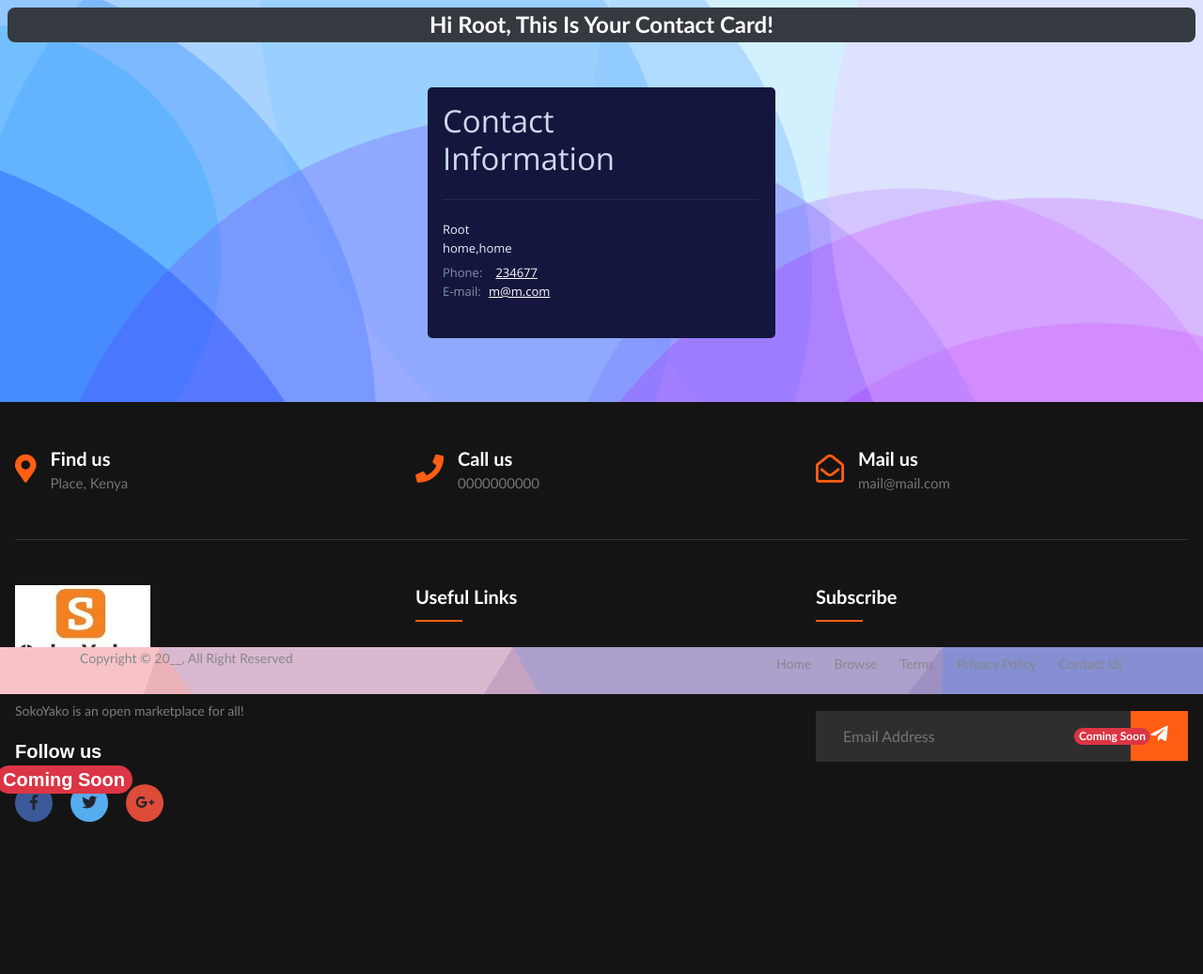
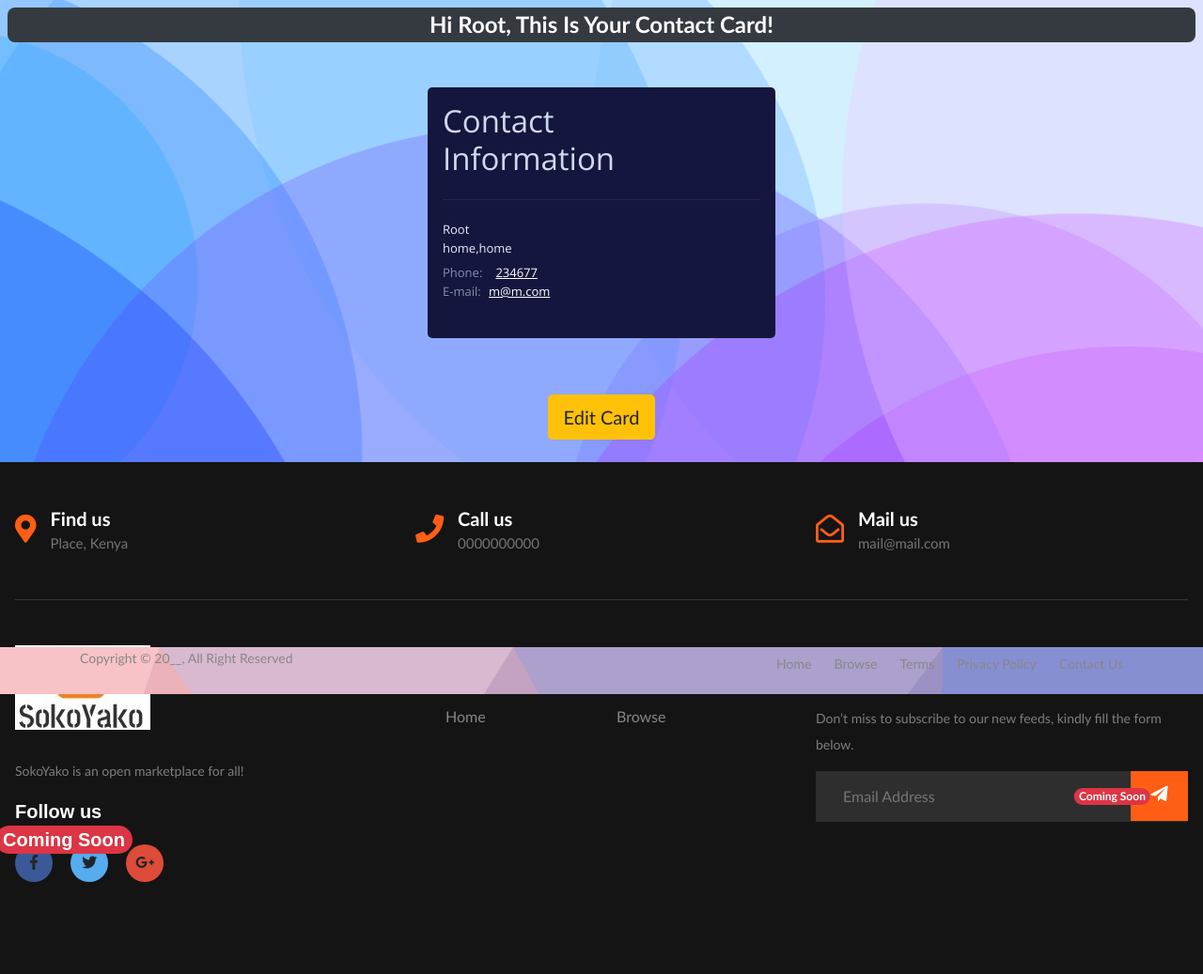
Before and after one commit to Maishmike/Project--SokoYako, a Django app: page /view-contact-card/ in a window 1280 px wide. Shown: the part 61-1098 px from the top of the page at 94% size. Before the commit the page ends 936 px from the top, so only its background shows below. Run offline with Django 4.2, Linux system fonts and the light colour scheme; a user stored in the database is signed in; data comes from the database, SQL or seed files in the repository; both versions use the stored data as it was after the commit; some libraries are stand-ins or nearby versions; some web fonts are replaced.

Commit message:
edit card fixed - problem at form action - SokoYako pause for now, ecommerce open source

```diff
--- a/base/forms.py
+++ b/base/forms.py
@@ -131,7 +131,6 @@
         }
 
 
-'''
 class EditContactCardForm(forms.ModelForm):
     class Meta:
         model = ContactCard
@@ -186,4 +185,4 @@
                 'maxlength': '100',
                 'minlength': '4'
             })
-        } '''
+        }
--- a/base/templates/create_contact_card.html
+++ b/base/templates/create_contact_card.html
@@ -13,7 +13,7 @@
 {% block data %}
     <h1 class="my-3 fs-3 text-center text-white fs-4 fw-bolder bg-dark p-1 rounded-3"> {{ title}}</h1>
     <div class="container justify-content-center align-items-center shadow-lg my-3 border border-light-subtle rounded-3 p-3">
-        <form method="post" action="{% url 'base:create_contact_card' %}">
+        <form method="post" action="{% if title == 'Create a contact card' %}{% url 'base:create_contact_card' %}{% else %}{% url 'base:edit_contact_card' %}{% endif %}">
             {% csrf_token %}
             {{ form.as_p }}
             <div class="form-group col-lg-12 mx-auto mb-3">
--- a/base/templates/view_contact_card.html
+++ b/base/templates/view_contact_card.html
@@ -38,8 +38,8 @@
                 </a>
             {% endif %}
         </div>
-        <!--<div class="form-group col-lg-12 mx-auto mb-3 text-center">
-            <a href="" class="btn btn-warning btn-lg">Edit Card</a>
-        </div> -->
+        <div class="form-group col-lg-12 mx-auto mb-3 text-center">
+            <a href="{% url 'base:edit_contact_card' %}" class="btn btn-warning btn-lg">Edit Card</a>
+        </div>
     </div>
 {% endblock %}
--- a/base/urls.py
+++ b/base/urls.py
@@ -13,7 +13,7 @@
     path('view-contact-card/', views.view_contact_card, name='view_contact_card'),
     path('create-contact-card/', views.create_contact_card, name='create_contact_card'),
     path('view-seller-contact-card/<int:seller_id>/', views.view_seller_contact_card, name='view_seller_contact_card'),
-    #path('edit-contact-card/', views.edit_contact_card, name='edit_contact_card'),
+    path('edit-contact-card/', views.edit_contact_card, name='edit_contact_card'),
 
 
 ]
--- a/base/views.py
+++ b/base/views.py
@@ -6,7 +6,7 @@
 from django.contrib import messages
 from django.utils import timezone
 from .models import ContactCard
-from .forms import ContactCardForm #EditContactCardForm
+from .forms import ContactCardForm, EditContactCardForm
 # Create your views here.
 
 
@@ -89,6 +89,7 @@
         'seller_contact_card': seller_contact_card
     })
 
+
 def create_contact_card(request):
     contact_card = None
     if request.method == 'POST':
@@ -107,9 +108,10 @@
         'title': 'Create a contact card'
     })
 
-'''
+
 def edit_contact_card(request):
-    contact_card = get_object_or_404(ContactCard, user=request.user)
+    user = request.user
+    contact_card = get_object_or_404(ContactCard, user=user)
 
     if request.method == 'POST':
         form = EditContactCardForm(request.POST, instance=contact_card)
@@ -124,4 +126,4 @@
         'form': form,
         'title': 'Edit Contact Card',
         'contact_card': contact_card
-    }) '''
+    })
```
Also changed, not shown: db.sqlite3.
